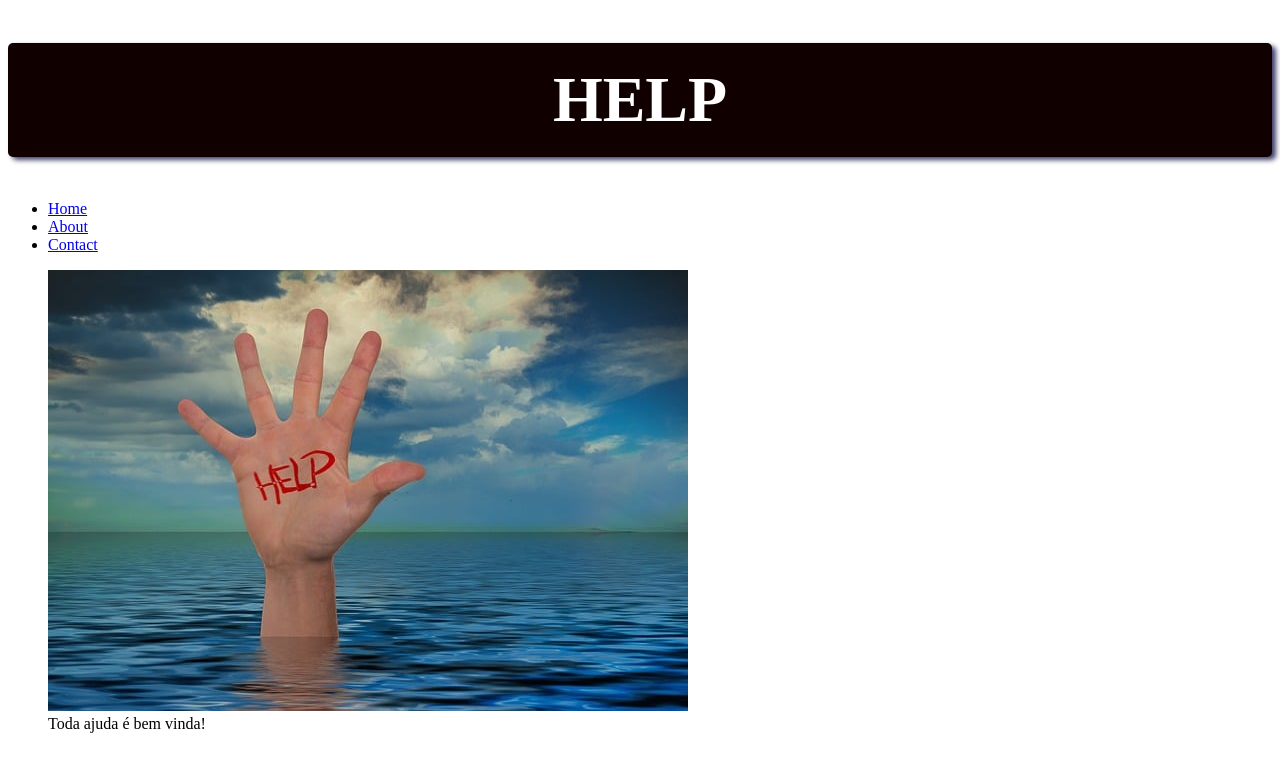
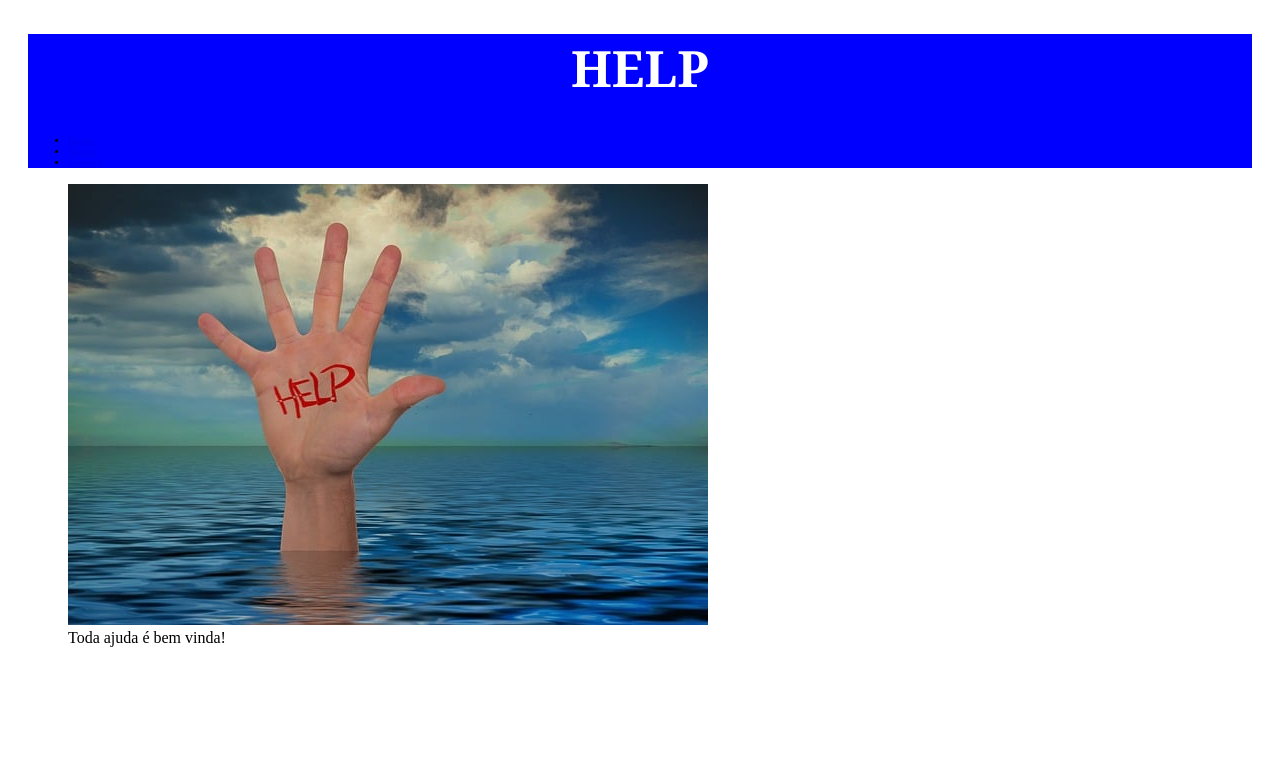
Before and after one commit to vinibanciela/primeiro-projeto, a plain HTML site: page paginas/help.html in a window 1280 px wide. Drawn offline with Linux system fonts and the light colour scheme.

Commit message:
ajustes-finais-help-css

```diff
--- a/paginas/help.html
+++ b/paginas/help.html
@@ -4,24 +4,13 @@
     <meta charset="UTF-8" />
     <meta name="viewport" content="width=device-width, initial-scale=1.0" />
     <title>HELP</title>
+    <link rel="stylesheet" href="../css/estilo.css" />
   </head>
   <body>
     <div class="container">
       <!-- O container é uma div que serve como contêiner geral para todo o conteúdo da página. -->
       <header class="cabecalho">
-        <h1
-          style="
-            text-align: center;
-            color: #fff;
-            background-color: #100000;
-            padding: 20px 0;
-            box-shadow: 4px 3px 5px #41416d;
-            border-radius: 5px;
-            font-size: 64px;
-          "
-        >
-          HELP
-        </h1>
+        <h1>HELP</h1>
         <nav>
           <ul>
             <li><a href="../index.html"> Home </a></li>
```
